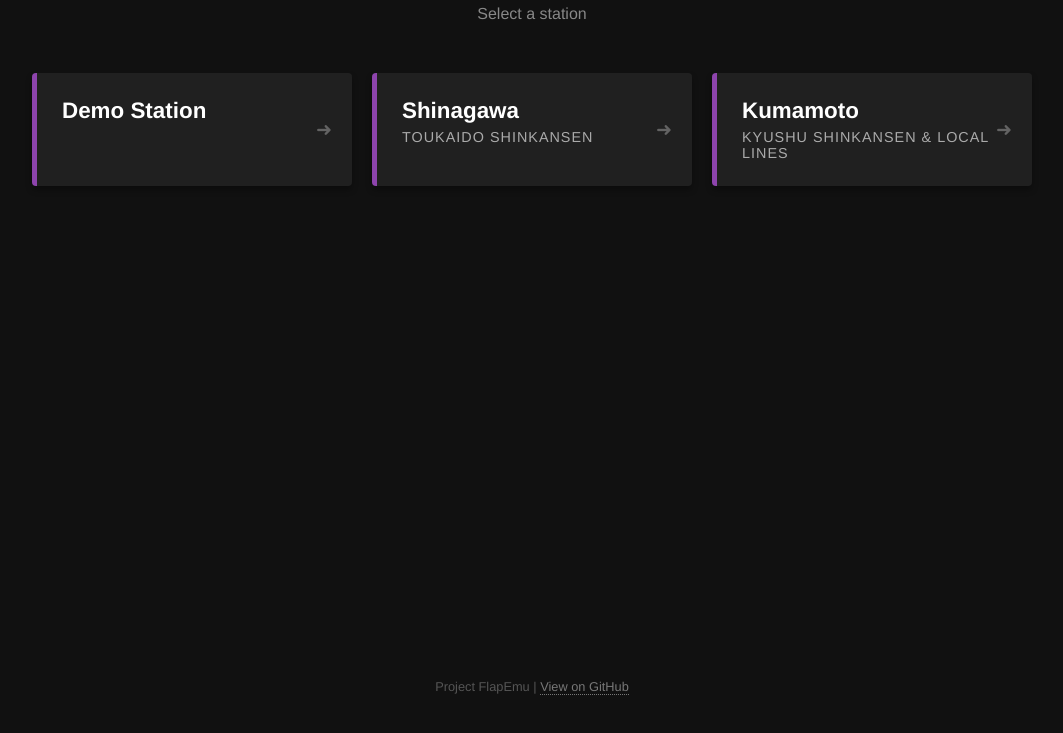
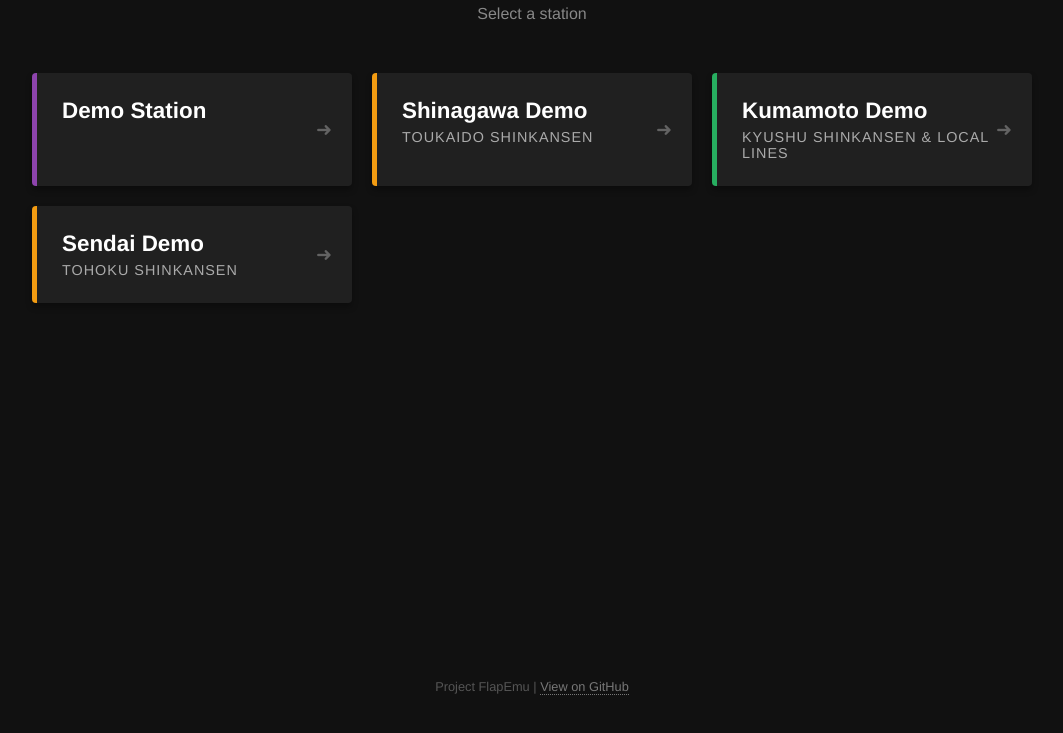
Before and after one commit to tyoubin/flapemu, a plain HTML site: page index.html in a window 1280 px wide. Shown: the part 133-866 px from the top of the page, without its empty margins (108-1171 px from the left). Drawn offline with Linux system fonts and the light colour scheme.

Commit message:
Add: link to demo

```diff
--- a/index.html
+++ b/index.html
@@ -129,16 +129,20 @@
             <div class="line-name"></div>
         </a>
 
-        <a href="board.html?eki=shinagawa" class="station-card mix">
-            <div class="station-name">Shinagawa</div>
+        <a href="board.html?eki=shinagawa" class="station-card shinkansen">
+            <div class="station-name">Shinagawa Demo</div>
             <div class="line-name">Toukaido Shinkansen</div>
         </a>
 
-        <a href="board.html?eki=kumamoto" class="station-card mix">
-            <div class="station-name">Kumamoto</div>
+        <a href="board.html?eki=kumamoto" class="station-card zairaisen">
+            <div class="station-name">Kumamoto Demo</div>
             <div class="line-name">Kyushu Shinkansen & Local Lines</div>
         </a>
 
+        <a href="board.html?eki=tohoku" class="station-card shinkansen">
+            <div class="station-name">Sendai Demo</div>
+            <div class="line-name">Tohoku Shinkansen</div>
+        </a>
     </div>
 
     <footer>
```
Also changed, not shown: README.md.
